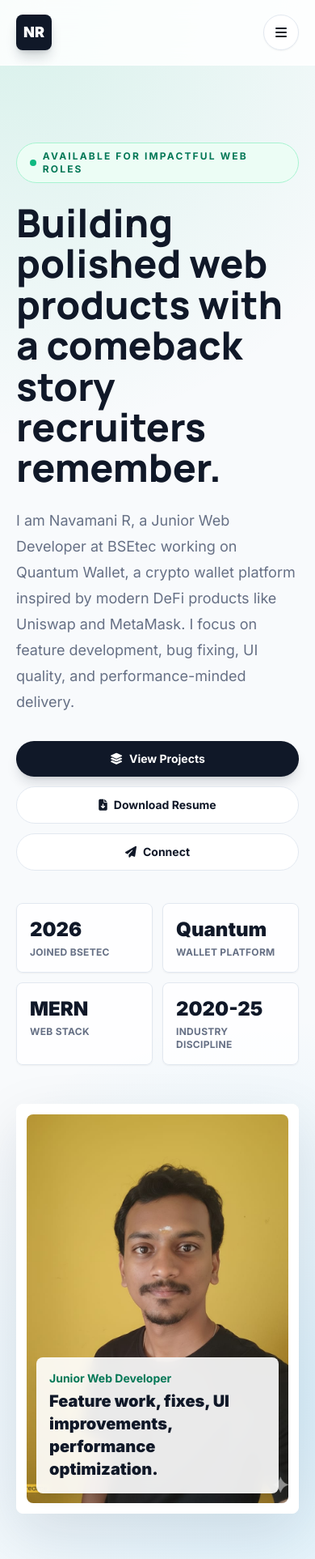
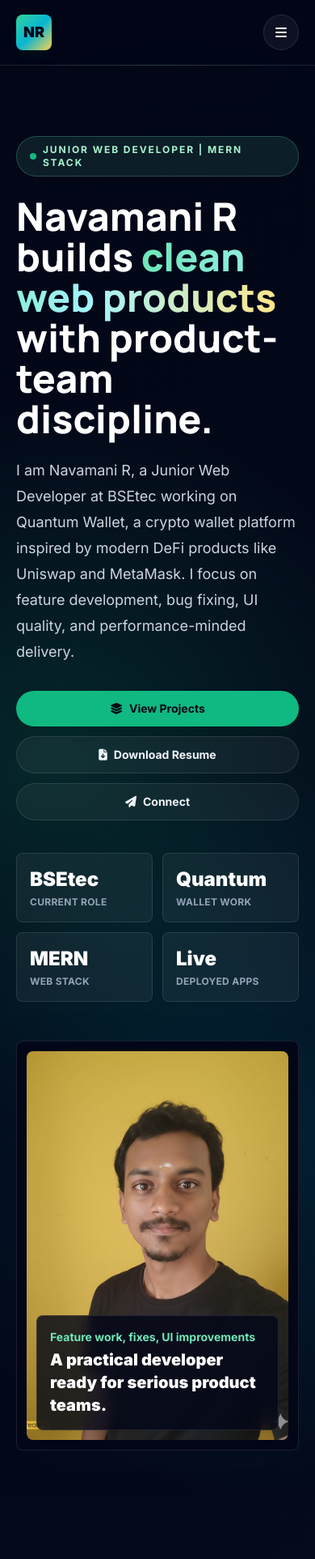
Before and after one commit to navamani-dev/portfolio, a React (Create React App) app in the folder frontend/: page / in a window 390 px wide. Shown: the top 1925 px of the page at 81% size. Built offline with nearby package versions, Linux system fonts and the light colour scheme.

Commit message:
UI changes

```diff
--- a/frontend/src/components/Content.js
+++ b/frontend/src/components/Content.js
@@ -1,22 +1,23 @@
 export default function Content() {
   return (
     <section id="home" className="relative overflow-hidden pt-28 sm:pt-32">
-      <div className="section-shell grid min-h-[calc(100vh-5rem)] items-center gap-12 py-16 lg:grid-cols-[1.1fr_0.9fr] lg:py-24">
+      <div className="absolute inset-x-0 top-20 h-px bg-gradient-to-r from-transparent via-emerald-300 to-transparent"></div>
+      <div className="section-shell grid min-h-[calc(100vh-5rem)] items-center gap-12 py-14 lg:grid-cols-[1.08fr_0.92fr] lg:py-20">
         <div className="animate-fadeUp text-left">
           <span className="eyebrow">
             <span className="h-2 w-2 rounded-full bg-emerald-500"></span>
-            Available for impactful web roles
+            Junior Web Developer | MERN Stack
           </span>
 
-          <h1 className="mt-6 max-w-4xl font-display text-5xl font-extrabold leading-[1.05] tracking-normal text-ink sm:text-6xl lg:text-7xl">
-            Building polished web products with a comeback story recruiters remember.
+          <h1 className="mt-6 max-w-4xl font-display text-5xl font-extrabold leading-[1.04] tracking-normal text-white sm:text-6xl lg:text-7xl">
+            Navamani R builds <span className="accent-text">clean web products</span> with product-team discipline.
           </h1>
 
-          <p className="mt-6 max-w-2xl text-lg leading-8 text-muted sm:text-xl">
+          <p className="mt-6 max-w-2xl text-lg leading-8 text-slate-300 sm:text-xl">
             I am Navamani R, a Junior Web Developer at BSEtec working on Quantum Wallet, a crypto wallet platform inspired by modern DeFi products like Uniswap and MetaMask. I focus on feature development, bug fixing, UI quality, and performance-minded delivery.
           </p>
 
-          <div className="mt-8 flex flex-col gap-3 sm:flex-row">
+          <div className="mt-8 flex flex-col gap-3 sm:flex-row sm:flex-wrap">
             <a href="#projects" className="primary-button">
               <i className="fa-solid fa-layer-group" aria-hidden="true"></i>
               View Projects
@@ -31,35 +32,36 @@ export default function Content() {
             </a>
           </div>
 
-          <div className="mt-10 grid max-w-2xl grid-cols-2 gap-3 sm:grid-cols-4">
+          <div className="mt-10 grid max-w-3xl grid-cols-2 gap-3 sm:grid-cols-4">
             {[
-              ["2026", "Joined BSEtec"],
-              ["Quantum", "Wallet Platform"],
+              ["BSEtec", "Current Role"],
+              ["Quantum", "Wallet Work"],
               ["MERN", "Web Stack"],
-              ["2020-25", "Industry Discipline"],
+              ["Live", "Deployed Apps"],
             ].map(([value, label]) => (
-              <div key={label} className="rounded-[8px] border border-slate-200 bg-white/80 p-4 shadow-sm">
-                <p className="text-2xl font-black text-ink">{value}</p>
-                <p className="mt-1 text-xs font-bold uppercase tracking-wide text-muted">{label}</p>
+              <div key={label} className="rounded-[8px] border border-white/10 bg-white/5 p-4 shadow-sm backdrop-blur">
+                <p className="text-2xl font-black text-white sm:text-3xl">{value}</p>
+                <p className="mt-1 text-xs font-bold uppercase tracking-wide text-slate-400">{label}</p>
               </div>
             ))}
           </div>
         </div>
 
         <div className="relative mx-auto w-full max-w-md animate-fadeUp lg:max-w-lg" style={{ animationDelay: "120ms" }}>
-          <div className="absolute -left-8 top-10 z-20 hidden rounded-[8px] border border-white bg-white/90 p-4 shadow-soft backdrop-blur md:block">
-            <p className="text-xs font-bold uppercase tracking-[0.18em] text-muted">Now Building</p>
-            <p className="mt-1 text-lg font-black text-ink">Quantum Wallet</p>
+          <div className="absolute -left-6 top-8 z-20 hidden rounded-[8px] border border-white/10 bg-slate-950/85 p-4 shadow-soft backdrop-blur md:block">
+            <p className="text-xs font-bold uppercase tracking-[0.16em] text-slate-400">Now Building</p>
+            <p className="mt-1 text-lg font-black text-white">Quantum Wallet</p>
           </div>
-          <div className="absolute -right-4 top-28 z-20 hidden rounded-[8px] bg-ink p-4 text-white shadow-lift md:block">
-            <p className="text-3xl font-black">6+</p>
-            <p className="text-xs font-bold uppercase tracking-wide text-slate-300">Months Backend Training</p>
+          <div className="absolute -right-4 top-28 z-20 hidden rounded-[8px] bg-amber-500 p-4 text-ink shadow-lift md:block">
+            <p className="text-3xl font-black">API</p>
+            <p className="text-xs font-bold uppercase tracking-wide">Backend Practice</p>
           </div>
-          <div className="relative z-10 overflow-hidden rounded-[8px] border border-white bg-white p-3 shadow-soft">
-            <img src="Navamani.jpg" alt="Navamani R" className="h-[30rem] w-full rounded-[8px] object-cover object-top" />
-            <div className="absolute inset-x-6 bottom-6 rounded-[8px] bg-white/90 p-4 shadow-lg backdrop-blur">
-              <p className="text-sm font-bold text-emerald-700">Junior Web Developer</p>
-              <p className="mt-1 text-xl font-black text-ink">Feature work, fixes, UI improvements, performance optimization.</p>
+          <div className="relative z-10 overflow-hidden rounded-[8px] border border-white/10 bg-slate-950 p-3 shadow-soft">
+            <div className="panel-grid absolute inset-3 rounded-[8px] opacity-20"></div>
+            <img src="Navamani.jpg" alt="Navamani R" className="relative h-[30rem] w-full rounded-[8px] object-cover object-top" />
+            <div className="absolute inset-x-6 bottom-6 rounded-[8px] border border-white/10 bg-slate-950/80 p-4 shadow-lg backdrop-blur">
+              <p className="text-sm font-bold text-emerald-300">Feature work, fixes, UI improvements</p>
+              <p className="mt-1 text-xl font-black text-white">A practical developer ready for serious product teams.</p>
             </div>
           </div>
         </div>
--- a/frontend/src/components/Footer.js
+++ b/frontend/src/components/Footer.js
@@ -2,20 +2,20 @@ const year = new Date().getFullYear();
 
 export default function Footer() {
   return (
-    <footer className="border-t border-slate-200 bg-white py-8">
+    <footer className="border-t border-white/10 bg-slate-950/80 py-8 backdrop-blur">
       <div className="section-shell flex flex-col items-center justify-between gap-4 text-center sm:flex-row sm:text-left">
         <div className="flex items-center gap-3">
-          <span className="flex h-10 w-10 items-center justify-center rounded-[8px] bg-ink text-sm font-black text-white">
+          <span className="flex h-10 w-10 items-center justify-center rounded-[8px] bg-gradient-to-br from-emerald-400 via-cyan-500 to-amber-300 text-sm font-black text-slate-950">
             NR
           </span>
           <div>
-            <p className="text-sm font-black text-ink">Navamani R</p>
-            <p className="text-xs font-semibold text-muted">Junior Web Developer | MERN Stack</p>
+            <p className="text-sm font-black text-white">Navamani R</p>
+            <p className="text-xs font-semibold text-slate-400">Junior Web Developer | MERN Stack</p>
           </div>
         </div>
 
-        <p className="text-sm font-semibold text-muted">
-          © {year} Navamani R. Built with React and Tailwind CSS.
+        <p className="text-sm font-semibold text-slate-400">
+          &copy; {year} Navamani R. Built with React and Tailwind CSS.
         </p>
       </div>
     </footer>
--- a/frontend/src/components/Header.js
+++ b/frontend/src/components/Header.js
@@ -8,19 +8,19 @@ const navItems = [
 
 export default function Header() {
   return (
-    <header className="fixed inset-x-0 top-0 z-50 border-b border-white/70 bg-white/85 backdrop-blur-xl">
+    <header className="fixed inset-x-0 top-0 z-50 border-b border-white/10 bg-slate-950/75 backdrop-blur-xl">
       <nav className="section-shell flex h-20 items-center justify-between">
         <a href="#home" className="flex items-center gap-3" aria-label="Go to home">
-          <span className="flex h-11 w-11 items-center justify-center rounded-[8px] bg-ink text-lg font-black text-white shadow-lg shadow-slate-900/20">
+          <span className="flex h-11 w-11 items-center justify-center rounded-[8px] bg-gradient-to-br from-emerald-400 via-cyan-500 to-amber-300 text-lg font-black text-slate-950 shadow-lg shadow-emerald-950/30">
             NR
           </span>
           <span className="hidden sm:block">
-            <span className="block text-sm font-extrabold text-ink">Navamani R</span>
-            <span className="block text-xs font-semibold text-muted">Junior Web Developer</span>
+            <span className="block text-sm font-extrabold text-white">Navamani R</span>
+            <span className="block text-xs font-semibold text-slate-400">Junior Web Developer</span>
           </span>
         </a>
 
-        <div className="hidden items-center rounded-full border border-slate-200 bg-white/70 p-1 shadow-sm lg:flex">
+        <div className="hidden items-center rounded-full border border-white/10 bg-white/5 p-1 shadow-sm backdrop-blur lg:flex">
           {navItems.map((item) => (
             <a key={item.href} href={item.href} className="nav-link">
               {item.label}
@@ -34,12 +34,12 @@ export default function Header() {
         </a>
 
         <details className="relative lg:hidden">
-          <summary className="flex h-11 w-11 cursor-pointer list-none items-center justify-center rounded-full border border-slate-200 bg-white text-ink shadow-sm transition hover:border-emerald-300">
+          <summary className="flex h-11 w-11 cursor-pointer list-none items-center justify-center rounded-full border border-white/10 bg-white/5 text-white shadow-sm transition hover:border-emerald-300/50">
             <i className="fa-solid fa-bars" aria-hidden="true"></i>
           </summary>
-          <div className="absolute right-0 mt-3 w-56 rounded-[8px] border border-slate-200 bg-white p-2 shadow-lift">
+          <div className="absolute right-0 mt-3 w-56 rounded-[8px] border border-white/10 bg-slate-950/95 p-2 shadow-lift backdrop-blur">
             {navItems.map((item) => (
-              <a key={item.href} href={item.href} className="block rounded-[8px] px-4 py-3 text-sm font-bold text-slate-700 hover:bg-emerald-50 hover:text-emerald-700">
+              <a key={item.href} href={item.href} className="block rounded-[8px] px-4 py-3 text-sm font-bold text-slate-200 hover:bg-white/10 hover:text-emerald-200">
                 {item.label}
               </a>
             ))}
--- a/frontend/src/index.css
+++ b/frontend/src/index.css
@@ -16,10 +16,10 @@
   body {
     margin: 0;
     background:
-      radial-gradient(circle at top left, rgba(16, 185, 129, 0.14), transparent 34rem),
-      radial-gradient(circle at 85% 15%, rgba(14, 165, 233, 0.14), transparent 30rem),
-      #f8fafc;
-    color: #101828;
+      radial-gradient(circle at 18% 8%, rgba(16, 185, 129, 0.18), transparent 28rem),
+      radial-gradient(circle at 84% 12%, rgba(6, 182, 212, 0.14), transparent 28rem),
+      linear-gradient(135deg, #020617 0%, #07111f 48%, #0f172a 100%);
+    color: #e5eef8;
     font-family: Inter, ui-sans-serif, system-ui, sans-serif;
     -webkit-font-smoothing: antialiased;
     -moz-osx-font-smoothing: grayscale;
@@ -41,30 +41,41 @@
   }
 
   .eyebrow {
-    @apply inline-flex items-center gap-2 rounded-full border border-emerald-200 bg-emerald-50 px-4 py-2 text-xs font-bold uppercase tracking-[0.18em] text-emerald-700;
+    @apply inline-flex items-center gap-2 rounded-full border border-emerald-300/25 bg-emerald-300/10 px-4 py-2 text-xs font-bold uppercase tracking-[0.16em] text-emerald-200 shadow-sm backdrop-blur;
   }
 
   .section-title {
-    @apply mt-4 font-display text-3xl font-extrabold tracking-normal text-ink sm:text-4xl lg:text-5xl;
+    @apply mt-4 font-display text-3xl font-extrabold tracking-normal text-slate-50 sm:text-4xl lg:text-5xl;
   }
 
   .section-copy {
-    @apply mt-4 max-w-3xl text-base leading-8 text-muted sm:text-lg;
+    @apply mt-4 max-w-3xl text-base leading-8 text-slate-300 sm:text-lg;
   }
 
   .glass-card {
-    @apply rounded-[8px] border border-white/70 bg-white/80 shadow-soft backdrop-blur-xl transition duration-300 hover:-translate-y-1 hover:shadow-lift;
+    @apply rounded-[8px] border border-white/10 bg-slate-900/70 shadow-soft backdrop-blur-xl transition duration-300 hover:-translate-y-1 hover:border-emerald-300/30 hover:shadow-lift;
   }
 
   .primary-button {
-    @apply inline-flex items-center justify-center gap-2 rounded-full bg-ink px-5 py-3 text-sm font-bold text-white shadow-lg shadow-slate-900/15 transition duration-300 hover:-translate-y-0.5 hover:bg-emerald-700 focus:outline-none focus:ring-4 focus:ring-emerald-200;
+    @apply inline-flex items-center justify-center gap-2 rounded-full bg-emerald-500 px-5 py-3 text-sm font-bold text-slate-950 shadow-lg shadow-emerald-950/30 transition duration-300 hover:-translate-y-0.5 hover:bg-emerald-300 focus:outline-none focus:ring-4 focus:ring-emerald-300/20;
   }
 
   .secondary-button {
-    @apply inline-flex items-center justify-center gap-2 rounded-full border border-slate-200 bg-white px-5 py-3 text-sm font-bold text-ink transition duration-300 hover:-translate-y-0.5 hover:border-emerald-300 hover:text-emerald-700 focus:outline-none focus:ring-4 focus:ring-emerald-100;
+    @apply inline-flex items-center justify-center gap-2 rounded-full border border-white/10 bg-white/5 px-5 py-3 text-sm font-bold text-slate-100 backdrop-blur transition duration-300 hover:-translate-y-0.5 hover:border-emerald-300/40 hover:bg-emerald-300/10 hover:text-emerald-100 focus:outline-none focus:ring-4 focus:ring-emerald-300/10;
   }
 
   .nav-link {
-    @apply rounded-full px-4 py-2 text-sm font-semibold text-slate-600 transition hover:bg-slate-100 hover:text-ink;
+    @apply rounded-full px-4 py-2 text-sm font-semibold text-slate-300 transition hover:bg-white/10 hover:text-emerald-200;
+  }
+
+  .panel-grid {
+    background-image:
+      linear-gradient(rgba(148, 163, 184, 0.08) 1px, transparent 1px),
+      linear-gradient(90deg, rgba(148, 163, 184, 0.08) 1px, transparent 1px);
+    background-size: 34px 34px;
+  }
+
+  .accent-text {
+    @apply bg-gradient-to-r from-emerald-300 via-cyan-200 to-amber-200 bg-clip-text text-transparent;
   }
 }
```
Also changed, not shown: frontend/src/components/AboutMe.js (+17 -15 lines), frontend/src/components/Contact.js (+31 -16 lines), frontend/src/components/Projects.js (+15 -10 lines), frontend/src/components/Skills.js (+15 -12 lines), 1 other file (tests, documents, lock files or other folders).
